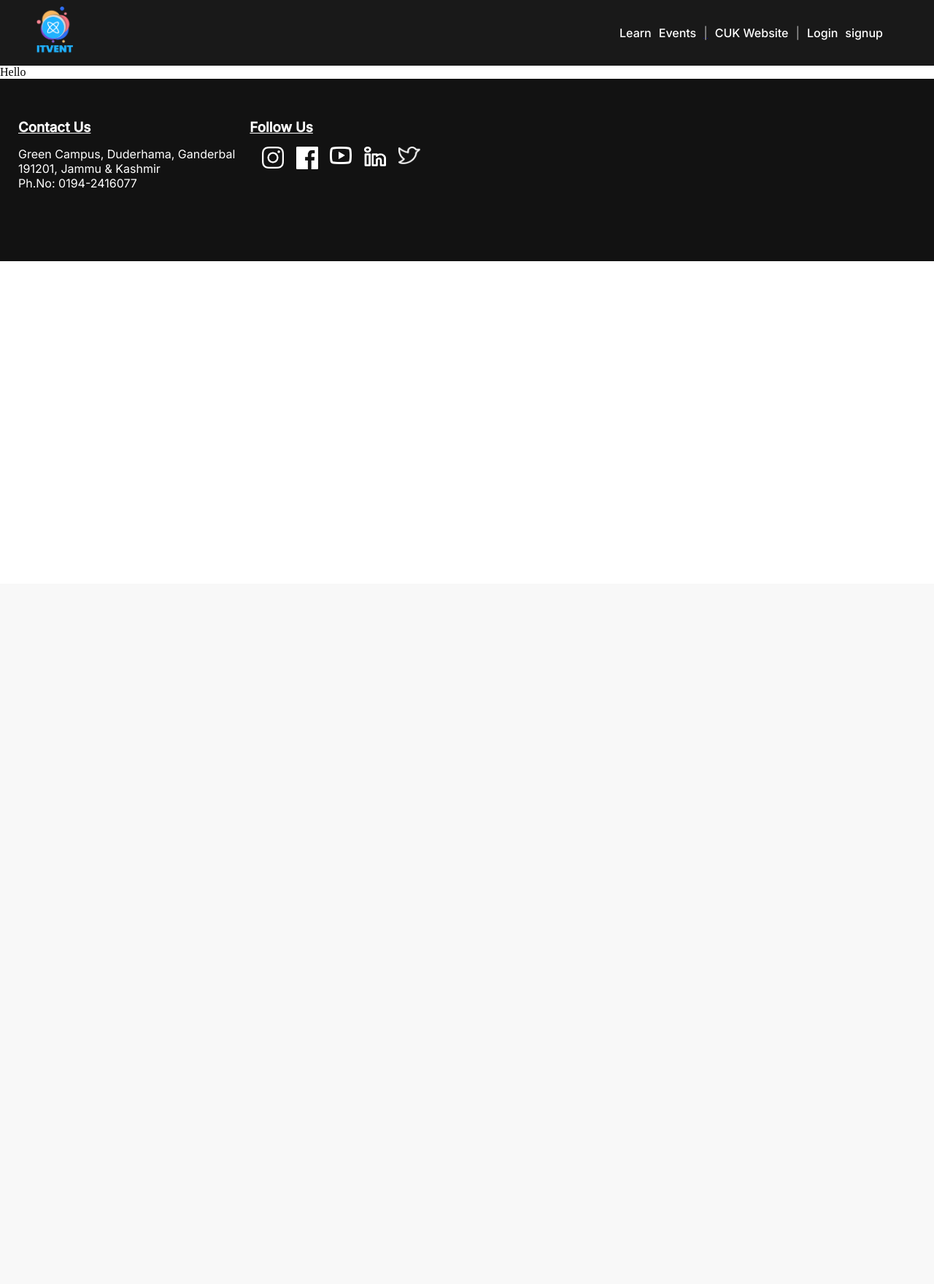
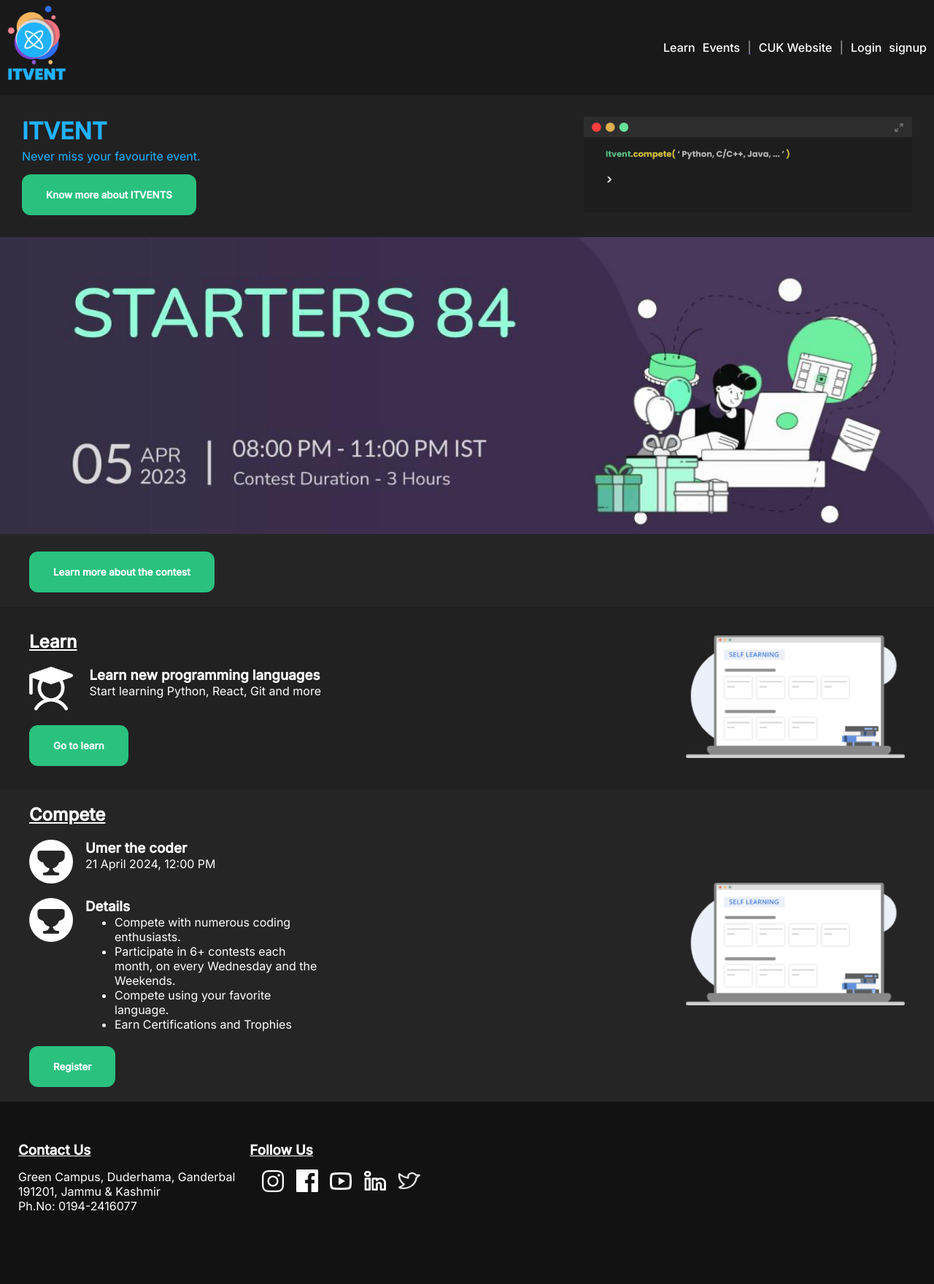
Before and after one commit to syedDayim/Event-management-web-application, a Django app: page / in a window 1280 px wide. Shown: the whole page at 73% size. Before the commit the page ends 358 px from the top, so only its background shows below. Run offline with Django 4.2, Linux system fonts and the light colour scheme.

Commit message:
Homepage 95% complete

```diff
--- a/homepage/static/homepage/css/footer.css
+++ b/homepage/static/homepage/css/footer.css
@@ -38,5 +38,6 @@
 
 .social-media-container{
     display: flex;
+    align-items: center;
     justify-content: space-evenly;
 }
--- /dev/null
+++ b/homepage/static/homepage/css/main-page.css
@@ -0,0 +1,137 @@
+html{
+    font-family: inter;
+}
+.intro{
+    display: flex;
+    align-items: center;
+    justify-content: space-between;
+    background-color: #212121;
+    padding: 30px;
+    margin-top: 130px;
+}
+
+
+.intro-heading{
+    font-family: inter;
+    color: #20B2FF;
+
+}
+.intro-heading > h1{
+    margin-bottom: 5px;
+
+}
+.intro-heading > p{
+    margin-bottom: 15px;
+
+}
+.event-btn{
+    border: 0;
+    font-family: inter;
+    font-weight: 900;
+    font-size: 600;
+    padding: 20px 33px 20px 33px;
+    border-radius: 12px;
+    background-color: #2AC17F;
+    color: #FFFFFF;
+}
+
+.intro-heading > .event-btn{
+    border: 0;
+    font-family: inter;
+    font-weight: 900;
+    font-size: 600;
+    padding: 20px 33px 20px 33px;
+    border-radius: 12px;
+    background-color: #2AC17F;
+    color: #FFFFFF;
+}
+
+
+
+
+/* Main Div 2 */
+
+.banner-image{
+    width: 100%;
+    height: auto;
+}
+
+.contest-interface{
+    background-color: #252525;
+}
+
+
+.contest-interface > .event-btn{
+   margin-left: 40px;
+   margin-top: 20px;
+   margin-bottom: 20px;
+}
+
+
+/* home- learn- section */
+.learn-section{
+    background-color: #212121;
+    color: #FFFFFF;
+    height: 250px;
+    display: flex;
+    align-items: center;
+    justify-content: space-between;
+    padding: 0px 40px 0px 40px;
+}
+.learn-section-info > h2{
+    text-decoration: underline;
+    margin-bottom: 14px;
+}
+
+.home-learn-image{
+    /* width: auto;
+    height: auto; */
+}
+
+.heading{
+    /* border: 2px solid red; */
+    width: 400px;
+    margin-bottom: 20px;
+    margin-top: 20px;
+    display: flex;
+    justify-content: space-between;
+
+}
+.scholar-icon{
+    width: 60px;
+    height: 60px;
+}
+.learn-img{
+    /* border: 2px solid red; */
+}
+
+.compete{
+    background-color: #252525;
+    color: #FFFFFF;
+}
+
+
+.compete-container{
+   border: 2px solid red;
+   width: 50%;
+   padding-left: 40px;
+}
+.contes-detials{
+    text-align: left;
+}
+
+.heading2{
+    /* border: 2px solid red; */
+    justify-content: left;
+}
+.heading2 > div{
+    /* border: 2px solid red; */
+   margin-left: 17px;
+}
+
+.learn-section2{
+    background-color: #252525;
+    height:auto;
+    padding-top: 20px;
+    padding-bottom: 20px;
+}
--- a/homepage/static/homepage/css/navbar.css
+++ b/homepage/static/homepage/css/navbar.css
@@ -1,19 +1,25 @@
-.navbar{
-    font-family: 'Inter', sans-serif;
+.navbar {
+  font-family: "Inter", sans-serif;
   font-weight: 500;
-    color: #FFFFFF;
-    /* border: 2px solid red; */
+  color: #ffffff;
   height: 90px;
   background-color: #191919;
-    padding-left: 50px;
   padding-right: 50px;
   display: flex;
   align-items: center;
   justify-content: center;
+  position: fixed;
+  top: 0;
+  width: 100%;
+  z-index: 100;
+  padding: 20px 30px 20px 10px;
+  /* left: 0;
+  right: 0; */
+  /* overflow-x: hidden; */
 }
 
 /* Logo */
-.navbar a{
+.navbar a {
   margin-right: auto;
 }
 
@@ -21,26 +27,23 @@
     border: 2px solid red;
 
 } */
-.navbar > ul > li > a{
+.navbar > ul > li > a {
   text-decoration: none;
-    color: #FFFFFF;
+  color: #ffffff;
 }
 /* links (as a whole) */
-.navbar > .nav-links{
+.navbar > .nav-links {
   list-style: none;
-    display: inline-flex
+  display: inline-flex;
 }
 
 /* links (each) */
-.navbar > ul > li{
+.navbar > ul > li {
   /* border: 2px solid green; */
   margin-right: 10px;
 }
 
-
-
-.nav-link-saperator{
+.nav-link-saperator {
   margin-right: 10px;
   color: #919191;
-
 }
--- a/homepage/templates/homepage/base.html
+++ b/homepage/templates/homepage/base.html
@@ -9,6 +9,7 @@
     <link rel="stylesheet" href={% static "homepage/css/styles.css" %}>
     <link rel="stylesheet" href={% static "homepage/css/navbar.css" %}>
     <link rel="stylesheet" href={% static "homepage/css/footer.css" %}>
+    <link rel="stylesheet" href={% static "homepage/css/main-page.css" %}>
     <link rel="preconnect" href="https://fonts.googleapis.com">
     <link rel="preconnect" href="https://fonts.gstatic.com" crossorigin>
     <link href="https://fonts.googleapis.com/css2?family=Inter:wght@200;300;400;500&display=swap" rel="stylesheet">
--- a/homepage/templates/homepage/homepage.html
+++ b/homepage/templates/homepage/homepage.html
@@ -2,4 +2,98 @@
 
 {% load static %}
 
-{% block mainpage %}Hello{% endblock mainpage %}Hello
+{% block mainpage %}
+{% comment %} first div {% endcomment %}
+<div class="intro">
+    <div class="intro-heading">
+        <h1>ITVENT</h1>
+        <p>Never miss your favourite event.</p>
+        <button class="event-btn">Know more about ITVENTS </button>
+    </div>
+
+    <div class="programing-box">
+        <img src="{% static 'homepage/images/prog-box.png' %}" alt="prog-box" width='450'>
+    </div>
+
+</div>
+{% comment %} first div end here {% endcomment %}
+
+
+{% comment %} second div starts {% endcomment %}
+<div class="contest-interface">
+    <div class="banner-container">
+        <img class="banner-image" src="{% static 'homepage/images/cntst-banner.png' %}" alt="" >
+    </div>
+    <button class="event-btn">Learn more about the contest</button>
+
+
+</div>
+
+{% comment %} second div ends here {% endcomment %}
+
+
+
+{% comment %} learn div sarts here {% endcomment %}
+
+<div class="learn-section">
+    <div class="learn-section-info">
+        <h2>Learn</h2>
+
+        <div class="heading">
+            <img class="scholar-icon"src="{% static 'homepage/images/icons/scholar-icon.png' %}" alt="" width='70'>
+            <div>
+                <h3>Learn new programming languages</h3>
+            <p>Start learning Python, React, Git and more</p>
+            </div>
+
+        </div>
+
+        <button class="event-btn">Go to learn</button>
+
+
+    </div>
+
+    <div class="learn-img">
+        <img class="home-learn-image" src="{% static 'homepage/images/image 3.png' %}" alt="" width="300">
+    </div>
+</div>
+{% comment %} learn div sarts here {% endcomment %}
+
+<div class="learn-section learn-section2">
+    <div class="learn-section-info">
+        <h2>Compete</h2>
+
+        <div class="heading heading2">
+            <img class="scholar-icon"src="{% static 'homepage/images/icons/trophy-icon.png' %}" alt="" width='70'>
+            <div>
+            <h3>Umer the coder</h3>
+            <p>21 April 2024, 12:00 PM</p>
+            </div>
+
+        </div>
+        <div class="heading heading2">
+            <img class="scholar-icon"src="{% static 'homepage/images/icons/trophy-icon.png' %}" alt="" width='70'>
+            <div>
+            <h3>Details</h3>
+            <ul>
+                <li>Compete with numerous coding enthusiasts.</li>
+                <li>Participate in 6+ contests each month, on every Wednesday and the Weekends.</li>
+                <li>Compete using your favorite language.</li>
+                <li>Earn Certifications and Trophies</li>
+            </ul>
+            </div>
+
+        </div>
+
+        <button class="event-btn">Register</button>
+
+
+    </div>
+
+    <div class="learn-img">
+        <img class="home-learn-image" src="{% static 'homepage/images/image 3.png' %}" alt="" width="300">
+    </div>
+</div>
+
+
+{% endblock mainpage %}Hello
--- a/homepage/templates/homepage/nav.html
+++ b/homepage/templates/homepage/nav.html
@@ -1,6 +1,6 @@
 {% load static %}
 <nav class="navbar">
-    <a href="{% url 'homepage' %}"><img src={% static 'homepage/images/LOGO.png' %} alt="" width="50"></a>
+    <a href="{% url 'homepage' %}"><img src={% static 'homepage/images/LOGO.png' %} alt="" width="80"></a>
     <ul class="nav-links">
         <li><a href="{% url 'learn' %}">Learn</li>
         <li><a href="{% url 'events' %}">Events</li>
```
Also changed, not shown: homepage/static/homepage/images/cntst-banner.png (added), homepage/static/homepage/images/icons/scholar-icon.png (added), homepage/static/homepage/images/icons/trophy-icon.png (added), homepage/static/homepage/images/image 3.png (added), homepage/static/homepage/images/learn.png (added), homepage/static/homepage/images/prog-box.png (added). Lines whose indentation alone changed are shown as unchanged.
